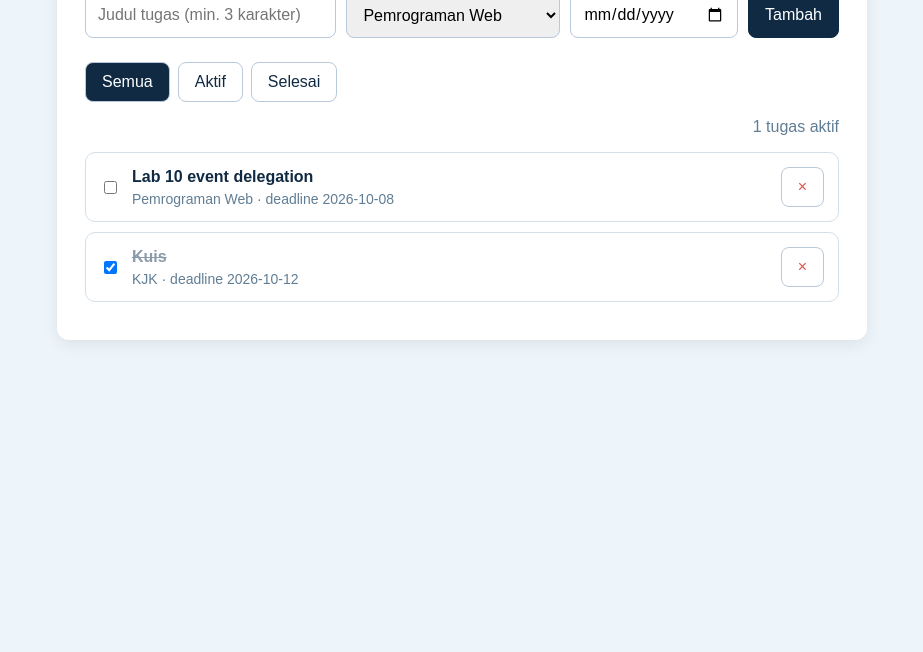
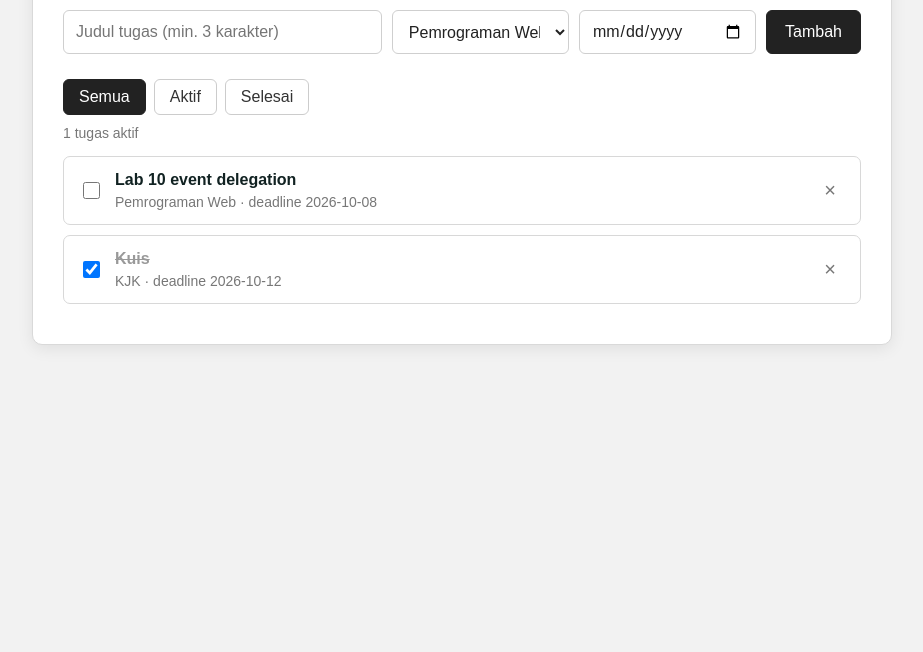
Before and after one commit to dianhannasm/task-tracker, a plain HTML site: page index.html in a window 1280 px wide. Shown: the part 148-800 px from the top of the page, without its empty margins (178-1101 px from the left). Drawn offline with Linux system fonts and the light colour scheme.

Commit message:
style css

```diff
--- a/style.css
+++ b/style.css
@@ -5,33 +5,38 @@
 body {
     margin: 0;
     font-family: Arial, sans-serif;
-    background: #eef5fa;
-    color: #102a43;
+    background: #f2f2f2;
+    color: #122;
 }
 
 .container {
-    max-width: 850px;
-    margin: 40px auto;
+    width: 100%;
+    max-width: 900px;
+    margin: 50px auto;
     padding: 20px;
 }
 
 .app {
+    width: 100%;
     background: white;
-    border-radius: 12px;
-    padding: 28px;
+    border: 1px solid #d9d9d9;
+    border-radius: 10px;
+    padding: 30px;
     box-shadow: 0 4px 16px rgba(0, 0, 0, 0.08);
 }
 
 h1 {
-    margin-top: 0;
-    margin-bottom: 24px;
+    margin: 0 0 25px;
+    font-size: 28px;
+    font-weight: 600;
 }
 
 form {
     display: grid;
-    grid-template-columns: 1.5fr 1fr 1fr auto;
+    grid-template-columns: minmax(0, 1.8fr) minmax(150px, 1fr) minmax(150px, 1fr) auto;
     gap: 10px;
-    margin-bottom: 24px;
+    width: 100%;
+    margin-bottom: 25px;
 }
 
 input,
@@ -42,40 +47,73 @@ button {
 
 input,
 select {
-    padding: 12px;
-    border: 1px solid #b8c9d9;
-    border-radius: 8px;
+    width: 100%;
+    min-width: 0;
+    padding: 11px 12px;
+    border: 1px solid #cfcfcf;
+    border-radius: 6px;
+    background: #fff;
+    color: #222;
+}
+
+input:focus,
+select:focus {
+    outline: none;
+    border-color: #888;
 }
 
 button {
-    border: 1px solid #b8c9d9;
-    border-radius: 8px;
-    padding: 10px 16px;
+    border: 1px solid #222;
+    border-radius: 6px;
+    padding: 11px 18px;
     background: white;
-    color: #102a43;
+    color: #222;
     cursor: pointer;
 }
 
 form button {
-    background: #102a43;
+    padding: 11px 18px;
+    border: 1px solid #222;
+    border-radius: 6px;
+    background: #222;
     color: white;
-    border-color: #102a43;
+    cursor: pointer;
+    white-space: nowrap;
+}
+
+form button:hover {
+    background: #444;
 }
 
 .filter {
     display: flex;
     gap: 8px;
-    margin-bottom: 12px;
+    margin-bottom: 10px;
+}
+
+.filter button {
+    padding: 8px 15px;
+    border: 1px solid #ccc;
+    border-radius: 6px;
+    background: white;
+    color: #333;
+    cursor: pointer;
+}
+
+.filter button:hover {
+    background: #f0f0f0;
 }
 
 .filter .on {
-    background: #102a43;
+    background: #222;
     color: white;
+    border-color: #222;
 }
 
 #ringkasan {
-    text-align: right;
-    color: #607d94;
+    margin: 10px 0 15px;
+    color: #777;
+    font-size: 14px;
 }
 
 #daftar {
@@ -88,33 +126,91 @@ form button {
     display: flex;
     align-items: center;
     gap: 12px;
-    padding: 14px;
+    width: 100%;
+    padding: 14px 15px;
     margin-bottom: 10px;
-    border: 1px solid #d4e0e8;
-    border-radius: 10px;
+    border: 1px solid #d8d8d8;
+    border-radius: 7px;
+    background: white;
+}
+
+.task input[type="checkbox"] {
+    width: 17px;
+    height: 17px;
+    flex-shrink: 0;
 }
 
 .task-info {
     flex: 1;
+    min-width: 0;
 }
 
 .task-title {
     margin: 0 0 5px;
-    font-weight: bold;
+    font-weight: 600;
 }
 
 .task-meta {
     margin: 0;
-    color: #607d94;
+    color: #777;
     font-size: 14px;
 }
 
 .hapus {
-    color: #d9534f;
-    background: white;
+    padding: 5px 9px;
+    border: none;
+    color: #777;
+    background: transparent;
+    font-size: 20px;
+    cursor: pointer;
+}
+
+.hapus:hover {
+    color: #222;
 }
 
 .selesai .task-title {
     text-decoration: line-through;
-    color: #8a9aaa;
+    color: #999;
 }
+
+@media (max-width: 750px) {
+    form {
+        grid-template-columns: 1fr 1fr;
+    }
+
+    form input[type="text"] {
+        grid-column: 1 / -1;
+    }
+
+    form button {
+        width: 100%;
+    }
+}
+
+@media (max-width: 500px) {
+    .container {
+        margin: 20px auto;
+        padding: 12px;
+    }
+
+    .app {
+        padding: 20px;
+    }
+
+    h1 {
+        font-size: 24px;
+    }
+
+    form {
+        grid-template-columns: 1fr;
+    }
+
+    form input[type="text"] {
+        grid-column: auto;
+    }
+
+    .filter {
+        flex-wrap: wrap;
+    }
+}
```
